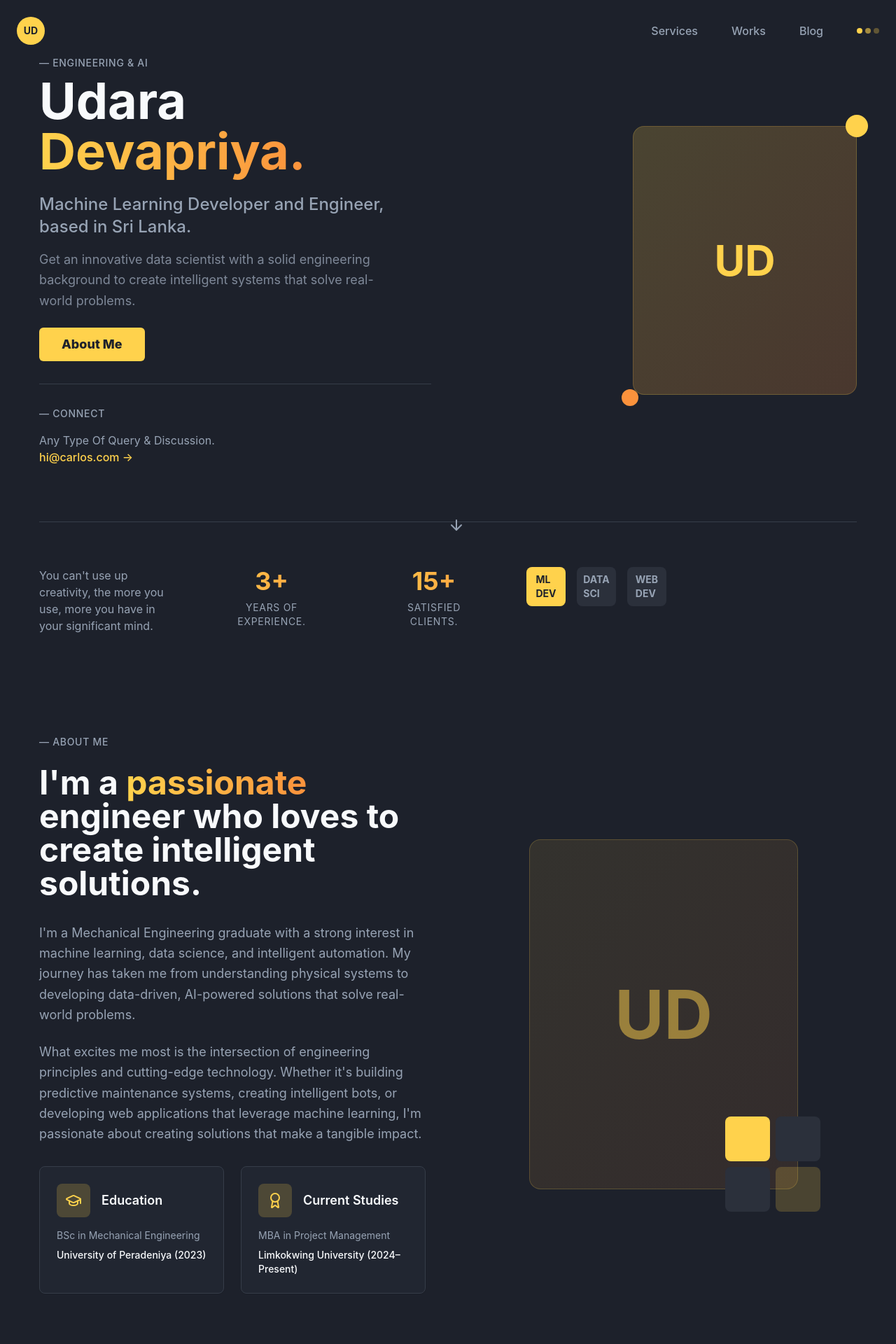
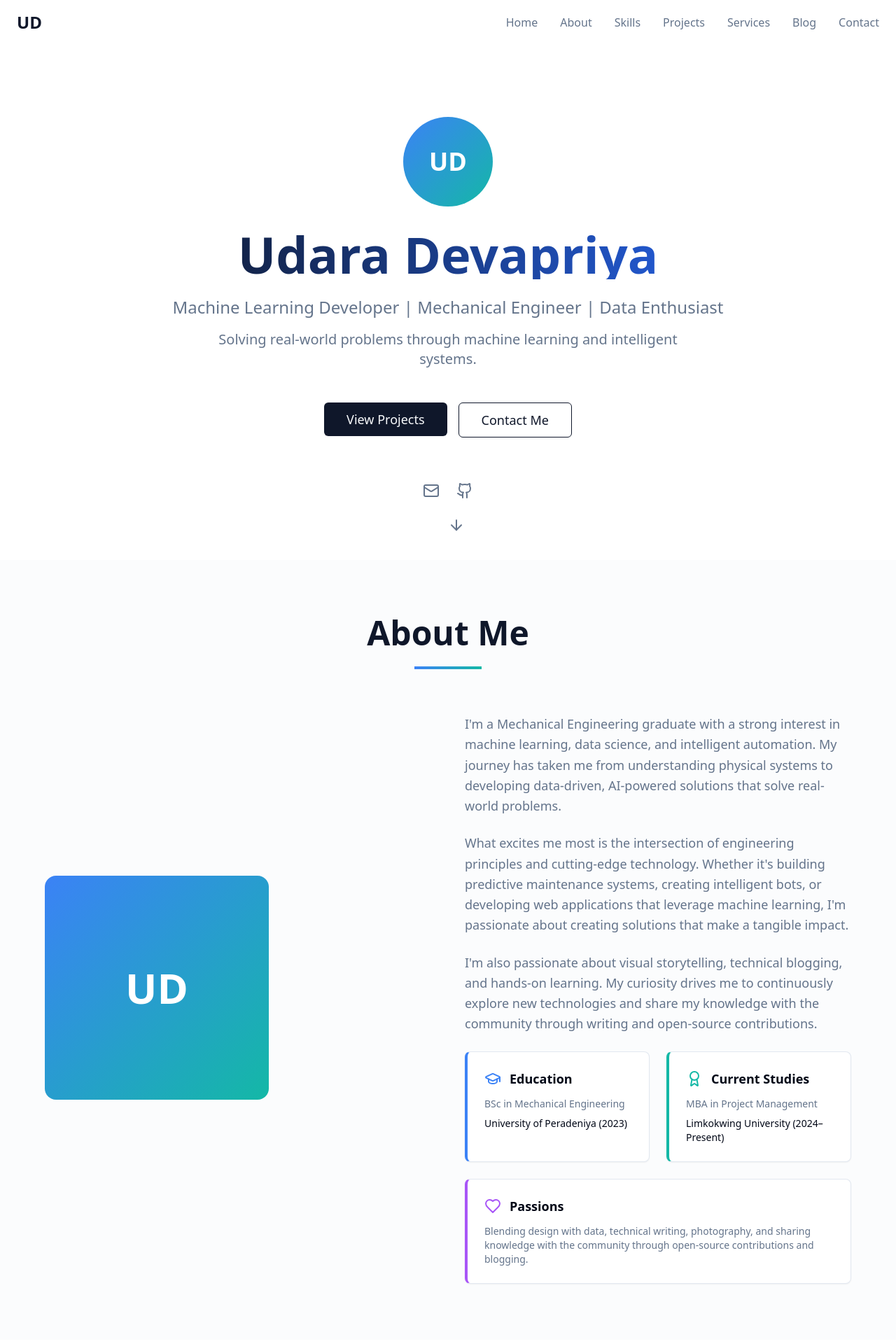
Before and after one commit to alwinud/portofolio-web, a React (Vite) app: page / in a window 1280 px wide. Shown: the top 1920 px of the page at 70% size. Built offline with nearby package versions, Linux system fonts and the light colour scheme.

Commit message:
Reverted to commit fbd4c1d8f7331d7a21cd26164396159cffc9a543

```diff
--- a/src/components/About.tsx
+++ b/src/components/About.tsx
@@ -5,37 +5,39 @@ import { GraduationCap, Award, Heart } from 'lucide-react';
 
 const About = () => {
   return (
-    <section id="about" className="py-32 px-6">
+    <section id="about" className="py-20 px-6 bg-muted/30">
       <div className="container mx-auto">
-        <div className="grid lg:grid-cols-2 gap-16 items-center max-w-7xl mx-auto">
-          {/* Left Content */}
-          <div className="space-y-8">
-            <div className="space-y-6">
-              <p className="text-sm uppercase tracking-wider text-muted-foreground font-medium">
-                — ABOUT ME
-              </p>
-              <h2 className="text-4xl md:text-5xl font-bold leading-tight">
-                I'm a <span className="text-gradient">passionate</span> engineer who loves to create intelligent solutions.
-              </h2>
+        <div className="text-center mb-16">
+          <h2 className="text-4xl md:text-5xl font-bold mb-6 text-primary">About Me</h2>
+          <div className="w-24 h-1 bg-gradient-to-r from-blue-500 to-teal-500 mx-auto"></div>
+        </div>
+
+        <div className="grid lg:grid-cols-2 gap-12 items-center max-w-6xl mx-auto">
+          <div>
+            {/* Profile Image Placeholder */}
+            <div className="w-80 h-80 mx-auto lg:mx-0 rounded-2xl bg-gradient-to-br from-blue-500 to-teal-500 flex items-center justify-center text-6xl font-bold text-white mb-8">
+              UD
             </div>
+          </div>
 
-            <div className="space-y-6 text-lg text-muted-foreground leading-relaxed">
-              <p>
-                I'm a Mechanical Engineering graduate with a strong interest in machine learning, data science, and intelligent automation. My journey has taken me from understanding physical systems to developing data-driven, AI-powered solutions that solve real-world problems.
-              </p>
+          <div className="space-y-6">
+            <p className="text-lg text-muted-foreground leading-relaxed">
+              I'm a Mechanical Engineering graduate with a strong interest in machine learning, data science, and intelligent automation. My journey has taken me from understanding physical systems to developing data-driven, AI-powered solutions that solve real-world problems.
+            </p>
 
-              <p>
-                What excites me most is the intersection of engineering principles and cutting-edge technology. Whether it's building predictive maintenance systems, creating intelligent bots, or developing web applications that leverage machine learning, I'm passionate about creating solutions that make a tangible impact.
-              </p>
-            </div>
+            <p className="text-lg text-muted-foreground leading-relaxed">
+              What excites me most is the intersection of engineering principles and cutting-edge technology. Whether it's building predictive maintenance systems, creating intelligent bots, or developing web applications that leverage machine learning, I'm passionate about creating solutions that make a tangible impact.
+            </p>
 
-            <div className="grid md:grid-cols-2 gap-6">
-              <Card className="bg-card border-border hover:border-primary/50 transition-colors duration-300">
+            <p className="text-lg text-muted-foreground leading-relaxed">
+              I'm also passionate about visual storytelling, technical blogging, and hands-on learning. My curiosity drives me to continuously explore new technologies and share my knowledge with the community through writing and open-source contributions.
+            </p>
+
+            <div className="grid md:grid-cols-2 gap-6 mt-8">
+              <Card className="border-l-4 border-l-blue-500 hover:shadow-lg transition-shadow duration-300">
                 <CardContent className="p-6">
-                  <div className="flex items-center mb-4">
-                    <div className="w-12 h-12 bg-primary/20 rounded-lg flex items-center justify-center mr-4">
-                      <GraduationCap className="text-primary" size={24} />
-                    </div>
+                  <div className="flex items-center mb-3">
+                    <GraduationCap className="text-blue-500 mr-3" size={24} />
                     <h3 className="font-semibold text-lg">Education</h3>
                   </div>
                   <p className="text-sm text-muted-foreground mb-2">
@@ -45,12 +47,10 @@ const About = () => {
                 </CardContent>
               </Card>
 
-              <Card className="bg-card border-border hover:border-primary/50 transition-colors duration-300">
+              <Card className="border-l-4 border-l-teal-500 hover:shadow-lg transition-shadow duration-300">
                 <CardContent className="p-6">
-                  <div className="flex items-center mb-4">
-                    <div className="w-12 h-12 bg-primary/20 rounded-lg flex items-center justify-center mr-4">
-                      <Award className="text-primary" size={24} />
-                    </div>
+                  <div className="flex items-center mb-3">
+                    <Award className="text-teal-500 mr-3" size={24} />
                     <h3 className="font-semibold text-lg">Current Studies</h3>
                   </div>
                   <p className="text-sm text-muted-foreground mb-2">
@@ -60,22 +60,18 @@ const About = () => {
                 </CardContent>
               </Card>
             </div>
-          </div>
 
-          {/* Right Content - Image */}
-          <div className="flex justify-center">
-            <div className="relative">
-              <div className="w-96 h-[500px] rounded-2xl bg-gradient-to-br from-primary/10 to-orange-400/10 flex items-center justify-center text-8xl font-bold text-primary/50 border border-primary/20">
-                UD
-              </div>
-              {/* Decorative grid */}
-              <div className="absolute -bottom-8 -right-8 grid grid-cols-2 gap-2">
-                <div className="w-16 h-16 bg-primary rounded-lg"></div>
-                <div className="w-16 h-16 bg-secondary rounded-lg"></div>
-                <div className="w-16 h-16 bg-muted rounded-lg"></div>
-                <div className="w-16 h-16 bg-primary/20 rounded-lg"></div>
-              </div>
-            </div>
+            <Card className="border-l-4 border-l-purple-500 hover:shadow-lg transition-shadow duration-300">
+              <CardContent className="p-6">
+                <div className="flex items-center mb-3">
+                  <Heart className="text-purple-500 mr-3" size={24} />
+                  <h3 className="font-semibold text-lg">Passions</h3>
+                </div>
+                <p className="text-sm text-muted-foreground">
+                  Blending design with data, technical writing, photography, and sharing knowledge with the community through open-source contributions and blogging.
+                </p>
+              </CardContent>
+            </Card>
           </div>
         </div>
       </div>
--- a/src/components/Hero.tsx
+++ b/src/components/Hero.tsx
@@ -1,104 +1,68 @@
+
 import React from 'react';
 import { Button } from '@/components/ui/button';
-import { ArrowDown, Mail, Github, Linkedin } from 'lucide-react';
+import { ArrowDown, Mail, Github } from 'lucide-react';
+
 const Hero = () => {
   const scrollToSection = (id: string) => {
     const element = document.getElementById(id);
-    element?.scrollIntoView({
-      behavior: 'smooth'
-    });
+    element?.scrollIntoView({ behavior: 'smooth' });
   };
-  return <section id="home" className="min-h-screen flex items-center justify-center pt-20 px-6">
-      <div className="container mx-auto">
-        <div className="grid lg:grid-cols-2 gap-12 items-center max-w-7xl mx-auto">
-          {/* Left Content */}
-          <div className="space-y-8">
-            <div className="space-y-6">
-              <div className="space-y-2">
-                <p className="text-sm uppercase tracking-wider text-muted-foreground font-medium">
-                  — ENGINEERING & AI
-                </p>
-                <h1 className="text-5xl md:text-7xl font-bold leading-tight">
-                  Udara
-                  <br />
-                  <span className="text-gradient">Devapriya.</span>
-                </h1>
-              </div>
 
-              <div className="space-y-4">
-                <h2 className="text-xl md:text-2xl text-muted-foreground font-medium">
-                  Machine Learning Developer and Engineer, based in Sri Lanka.
-                </h2>
-                <p className="text-lg text-muted-foreground/80 max-w-lg leading-relaxed">
-                  Get an innovative data scientist with a solid engineering background to
-                  create intelligent systems that solve real-world problems.
-                </p>
-              </div>
-
-              <Button size="lg" onClick={() => scrollToSection('about')} className="text-lg px-8 py-6 bg-primary hover:bg-primary/90 text-primary-foreground font-extrabold">About Me</Button>
-            </div>
-
-            {/* Contact Info */}
-            <div className="pt-8 border-t border-border">
-              <p className="text-sm uppercase tracking-wider text-muted-foreground font-medium mb-4">
-                — CONNECT
-              </p>
-              <div className="space-y-3">
-                <p className="text-muted-foreground">Any Type Of Query & Discussion.</p>
-                <a href="mailto:udaradevapriya7@gmail.com" className="text-primary hover:text-primary/80 transition-colors font-medium">
-                  hi@carlos.com →
-                </a>
-              </div>
-            </div>
+  return (
+    <section id="home" className="min-h-screen flex items-center justify-center pt-20 px-6">
+      <div className="container mx-auto text-center">
+        <div className="max-w-4xl mx-auto">
+          {/* Profile Image Placeholder */}
+          <div className="w-32 h-32 mx-auto mb-8 rounded-full bg-gradient-to-br from-blue-500 to-teal-500 flex items-center justify-center text-4xl font-bold text-white">
+            UD
           </div>
 
-          {/* Right Content - Profile Image */}
-          <div className="flex justify-center lg:justify-end">
-            <div className="relative">
-              <div className="w-80 h-96 rounded-2xl bg-gradient-to-br from-primary/20 to-orange-400/20 flex items-center justify-center text-6xl font-bold text-primary border border-primary/20">
-                UD
-              </div>
-              {/* Decorative elements */}
-              <div className="absolute -top-4 -right-4 w-8 h-8 bg-primary rounded-full"></div>
-              <div className="absolute -bottom-4 -left-4 w-6 h-6 bg-orange-400 rounded-full"></div>
-            </div>
+          <h1 className="text-5xl md:text-7xl font-bold mb-6 bg-gradient-to-r from-primary to-blue-600 bg-clip-text text-transparent">
+            Udara Devapriya
+          </h1>
+
+          <p className="text-xl md:text-2xl text-muted-foreground mb-4 font-medium">
+            Machine Learning Developer | Mechanical Engineer | Data Enthusiast
+          </p>
+
+          <p className="text-lg md:text-xl text-muted-foreground mb-12 max-w-2xl mx-auto leading-relaxed">
+            Solving real-world problems through machine learning and intelligent systems.
+          </p>
+
+          <div className="flex flex-col sm:flex-row gap-4 justify-center mb-16">
+            <Button
+              size="lg"
+              onClick={() => scrollToSection('projects')}
+              className="text-lg px-8 py-6 bg-primary hover:bg-primary/90 transition-all duration-300 hover:scale-105"
+            >
+              View Projects
+            </Button>
+            <Button
+              variant="outline"
+              size="lg"
+              onClick={() => scrollToSection('contact')}
+              className="text-lg px-8 py-6 border-primary text-primary hover:bg-primary hover:text-primary-foreground transition-all duration-300 hover:scale-105"
+            >
+              Contact Me
+            </Button>
           </div>
-        </div>
 
-        {/* Stats Section */}
-        <div className="mt-20 pt-16 border-t border-border">
-          <div className="grid md:grid-cols-2 lg:grid-cols-4 gap-8 max-w-4xl">
-            <div>
-              <p className="text-muted-foreground mb-4">
-                You can't use up creativity, the more you use, more you have in your significant mind.
-              </p>
-            </div>
-
-            <div className="text-center">
-              <div className="text-4xl font-bold text-gradient mb-2">3+</div>
-              <p className="text-sm text-muted-foreground uppercase tracking-wider">
-                Years of<br />Experience.
-              </p>
-            </div>
-
-            <div className="text-center">
-              <div className="text-4xl font-bold text-gradient mb-2">15+</div>
-              <p className="text-sm text-muted-foreground uppercase tracking-wider">
-                Satisfied<br />Clients.
-              </p>
-            </div>
-
-            <div className="grid grid-cols-3 gap-4">
-              <div className="aspect-square bg-primary rounded-lg flex items-center justify-center">
-                <span className="text-primary-foreground font-bold text-sm">ML<br />DEV</span>
-              </div>
-              <div className="aspect-square bg-secondary rounded-lg flex items-center justify-center">
-                <span className="text-muted-foreground font-bold text-sm">DATA<br />SCI</span>
-              </div>
-              <div className="aspect-square bg-muted rounded-lg flex items-center justify-center">
-                <span className="text-muted-foreground font-bold text-sm">WEB<br />DEV</span>
-              </div>
-            </div>
+          <div className="flex justify-center space-x-6">
+            <a
+              href="mailto:udaradevapriya7@gmail.com"
+              className="text-muted-foreground hover:text-primary transition-colors duration-200 hover:scale-110 transform"
+            >
+              <Mail size={24} />
+            </a>
+            <a
+              href="https://github.com/alwinud"
+              target="_blank"
+              rel="noopener noreferrer"
+              className="text-muted-foreground hover:text-primary transition-colors duration-200 hover:scale-110 transform"
+            >
+              <Github size={24} />
+            </a>
           </div>
         </div>
 
@@ -106,6 +70,8 @@ const Hero = () => {
           <ArrowDown className="text-muted-foreground" size={24} />
         </div>
       </div>
-    </section>;
+    </section>
+  );
 };
+
 export default Hero;
--- a/src/components/Navbar.tsx
+++ b/src/components/Navbar.tsx
@@ -15,9 +15,13 @@ const Navbar = () => {
   }, []);
 
   const navItems = [
+    { href: '#home', label: 'Home' },
+    { href: '#about', label: 'About' },
+    { href: '#skills', label: 'Skills' },
+    { href: '#projects', label: 'Projects' },
     { href: '#services', label: 'Services' },
-    { href: '#projects', label: 'Works' },
     { href: '#blog', label: 'Blog' },
+    { href: '#contact', label: 'Contact' },
   ];
 
   const scrollToSection = (href: string) => {
@@ -30,37 +34,28 @@ const Navbar = () => {
     <nav className={`fixed top-0 left-0 right-0 z-50 transition-all duration-300 ${
       isScrolled ? 'bg-background/95 backdrop-blur-sm border-b border-border' : 'bg-transparent'
     }`}>
-      <div className="container mx-auto px-6 py-6">
+      <div className="container mx-auto px-6 py-4">
         <div className="flex items-center justify-between">
-          {/* Logo */}
-          <div className="flex items-center space-x-2">
-            <div className="w-10 h-10 bg-primary rounded-full flex items-center justify-center">
-              <span className="text-primary-foreground font-bold text-sm">UD</span>
-            </div>
+          <div className="text-2xl font-bold text-primary">
+            UD
           </div>
 
           {/* Desktop Navigation */}
-          <div className="hidden md:flex items-center space-x-12">
+          <div className="hidden md:flex space-x-8">
             {navItems.map((item) => (
               <button
                 key={item.href}
                 onClick={() => scrollToSection(item.href)}
-                className="text-muted-foreground hover:text-foreground transition-colors duration-200 font-medium relative group"
+                className="text-muted-foreground hover:text-primary transition-colors duration-200 font-medium"
               >
                 {item.label}
-                <span className="absolute -bottom-1 left-0 w-0 h-0.5 bg-primary transition-all duration-300 group-hover:w-full"></span>
               </button>
             ))}
-            <div className="flex items-center space-x-1">
-              <div className="w-2 h-2 bg-primary rounded-full"></div>
-              <div className="w-2 h-2 bg-primary/60 rounded-full"></div>
-              <div className="w-2 h-2 bg-primary/30 rounded-full"></div>
-            </div>
           </div>
 
           {/* Mobile Menu Button */}
           <button
-            className="md:hidden text-foreground"
+            className="md:hidden text-primary"
             onClick={() => setIsMenuOpen(!isMenuOpen)}
           >
             {isMenuOpen ? <X size={24} /> : <Menu size={24} />}
@@ -69,12 +64,12 @@ const Navbar = () => {
 
         {/* Mobile Navigation */}
         {isMenuOpen && (
-          <div className="md:hidden mt-6 bg-card border border-border rounded-lg p-6">
+          <div className="md:hidden mt-4 bg-background border border-border rounded-lg p-4">
             {navItems.map((item) => (
               <button
                 key={item.href}
                 onClick={() => scrollToSection(item.href)}
-                className="block w-full text-left py-3 text-muted-foreground hover:text-foreground transition-colors duration-200"
+                className="block w-full text-left py-2 text-muted-foreground hover:text-primary transition-colors duration-200"
               >
                 {item.label}
               </button>
--- a/src/index.css
+++ b/src/index.css
@@ -1,4 +1,3 @@
-
 @tailwind base;
 @tailwind components;
 @tailwind utilities;
@@ -7,44 +6,89 @@
 
 @layer base {
   :root {
-    --background: 220 20% 14%;
-    --foreground: 210 40% 98%;
+    --background: 0 0% 100%;
+    --foreground: 222.2 84% 4.9%;
 
-    --card: 220 20% 16%;
-    --card-foreground: 210 40% 98%;
+    --card: 0 0% 100%;
+    --card-foreground: 222.2 84% 4.9%;
 
-    --popover: 220 20% 16%;
-    --popover-foreground: 210 40% 98%;
+    --popover: 0 0% 100%;
+    --popover-foreground: 222.2 84% 4.9%;
 
-    --primary: 45 100% 65%;
-    --primary-foreground: 220 20% 14%;
+    --primary: 222.2 47.4% 11.2%;
+    --primary-foreground: 210 40% 98%;
 
-    --secondary: 220 15% 20%;
-    --secondary-foreground: 210 40% 98%;
+    --secondary: 210 40% 96.1%;
+    --secondary-foreground: 222.2 47.4% 11.2%;
 
-    --muted: 220 15% 20%;
-    --muted-foreground: 215 16% 65%;
+    --muted: 210 40% 96.1%;
+    --muted-foreground: 215.4 16.3% 46.9%;
 
-    --accent: 45 100% 65%;
-    --accent-foreground: 220 20% 14%;
+    --accent: 210 40% 96.1%;
+    --accent-foreground: 222.2 47.4% 11.2%;
 
     --destructive: 0 84.2% 60.2%;
     --destructive-foreground: 210 40% 98%;
 
-    --border: 220 15% 25%;
-    --input: 220 15% 25%;
-    --ring: 45 100% 65%;
+    --border: 214.3 31.8% 91.4%;
+    --input: 214.3 31.8% 91.4%;
+    --ring: 222.2 84% 4.9%;
 
     --radius: 0.5rem;
 
-    --sidebar-background: 220 20% 14%;
-    --sidebar-foreground: 210 40% 98%;
-    --sidebar-primary: 45 100% 65%;
-    --sidebar-primary-foreground: 220 20% 14%;
-    --sidebar-accent: 220 15% 20%;
-    --sidebar-accent-foreground: 210 40% 98%;
-    --sidebar-border: 220 15% 25%;
-    --sidebar-ring: 45 100% 65%;
+    --sidebar-background: 0 0% 98%;
+
+    --sidebar-foreground: 240 5.3% 26.1%;
+
+    --sidebar-primary: 240 5.9% 10%;
+
+    --sidebar-primary-foreground: 0 0% 98%;
+
+    --sidebar-accent: 240 4.8% 95.9%;
+
+    --sidebar-accent-foreground: 240 5.9% 10%;
+
+    --sidebar-border: 220 13% 91%;
+
+    --sidebar-ring: 217.2 91.2% 59.8%;
+  }
+
+  .dark {
+    --background: 222.2 84% 4.9%;
+    --foreground: 210 40% 98%;
+
+    --card: 222.2 84% 4.9%;
+    --card-foreground: 210 40% 98%;
+
+    --popover: 222.2 84% 4.9%;
+    --popover-foreground: 210 40% 98%;
+
+    --primary: 210 40% 98%;
+    --primary-foreground: 222.2 47.4% 11.2%;
+
+    --secondary: 217.2 32.6% 17.5%;
+    --secondary-foreground: 210 40% 98%;
+
+    --muted: 217.2 32.6% 17.5%;
+    --muted-foreground: 215 20.2% 65.1%;
+
+    --accent: 217.2 32.6% 17.5%;
+    --accent-foreground: 210 40% 98%;
+
+    --destructive: 0 62.8% 30.6%;
+    --destructive-foreground: 210 40% 98%;
+
+    --border: 217.2 32.6% 17.5%;
+    --input: 217.2 32.6% 17.5%;
+    --ring: 212.7 26.8% 83.9%;
+    --sidebar-background: 240 5.9% 10%;
+    --sidebar-foreground: 240 4.8% 95.9%;
+    --sidebar-primary: 224.3 76.3% 48%;
+    --sidebar-primary-foreground: 0 0% 100%;
+    --sidebar-accent: 240 3.7% 15.9%;
+    --sidebar-accent-foreground: 240 4.8% 95.9%;
+    --sidebar-border: 240 3.7% 15.9%;
+    --sidebar-ring: 217.2 91.2% 59.8%;
   }
 }
 
@@ -55,12 +99,5 @@
 
   body {
     @apply bg-background text-foreground;
-    font-family: 'Inter', -apple-system, BlinkMacSystemFont, sans-serif;
   }
 }
-
-@layer utilities {
-  .text-gradient {
-    @apply bg-gradient-to-r from-primary to-orange-400 bg-clip-text text-transparent;
-  }
-}
```
Also changed, not shown: src/components/Services.tsx (+42 -50 lines).
